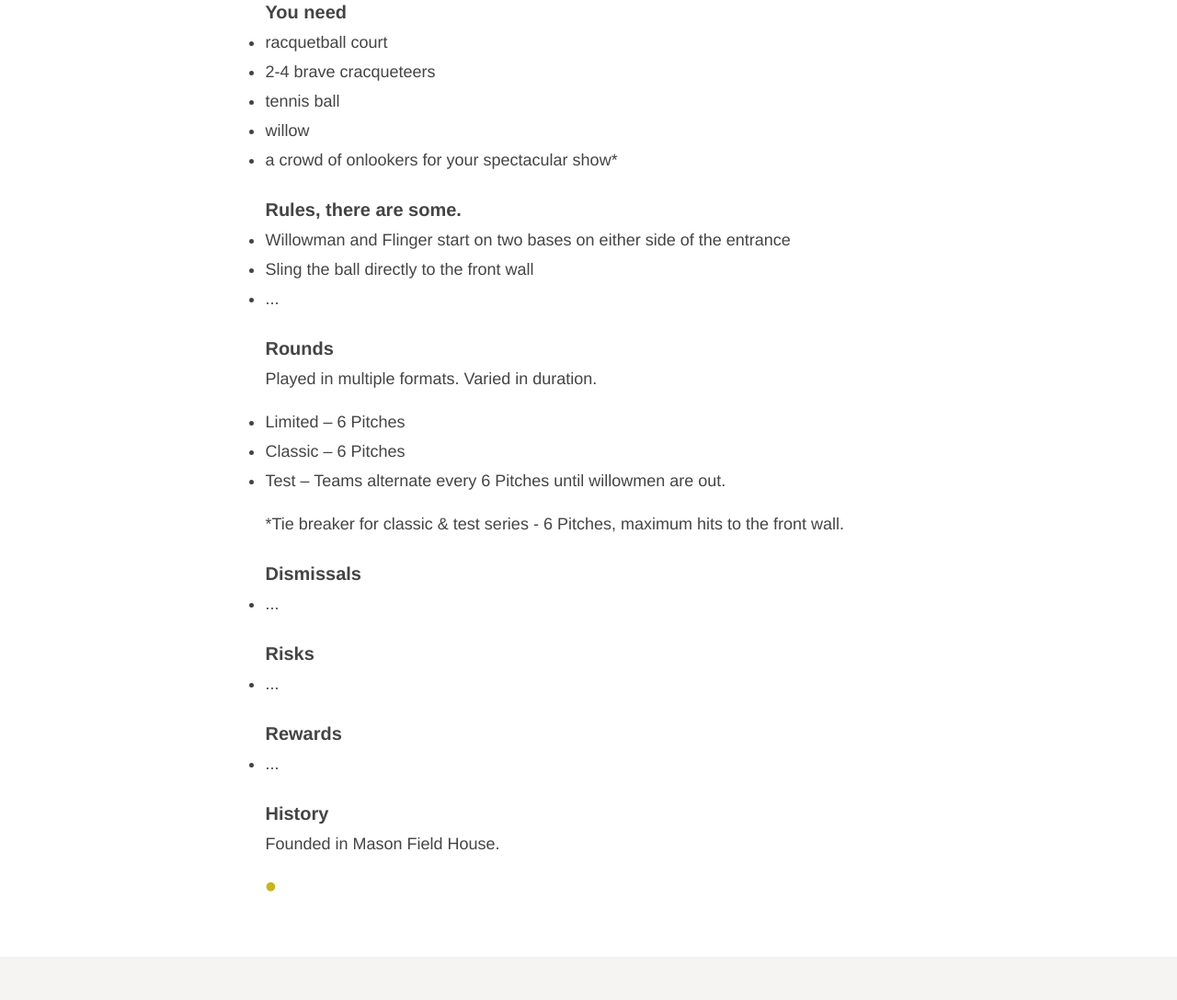
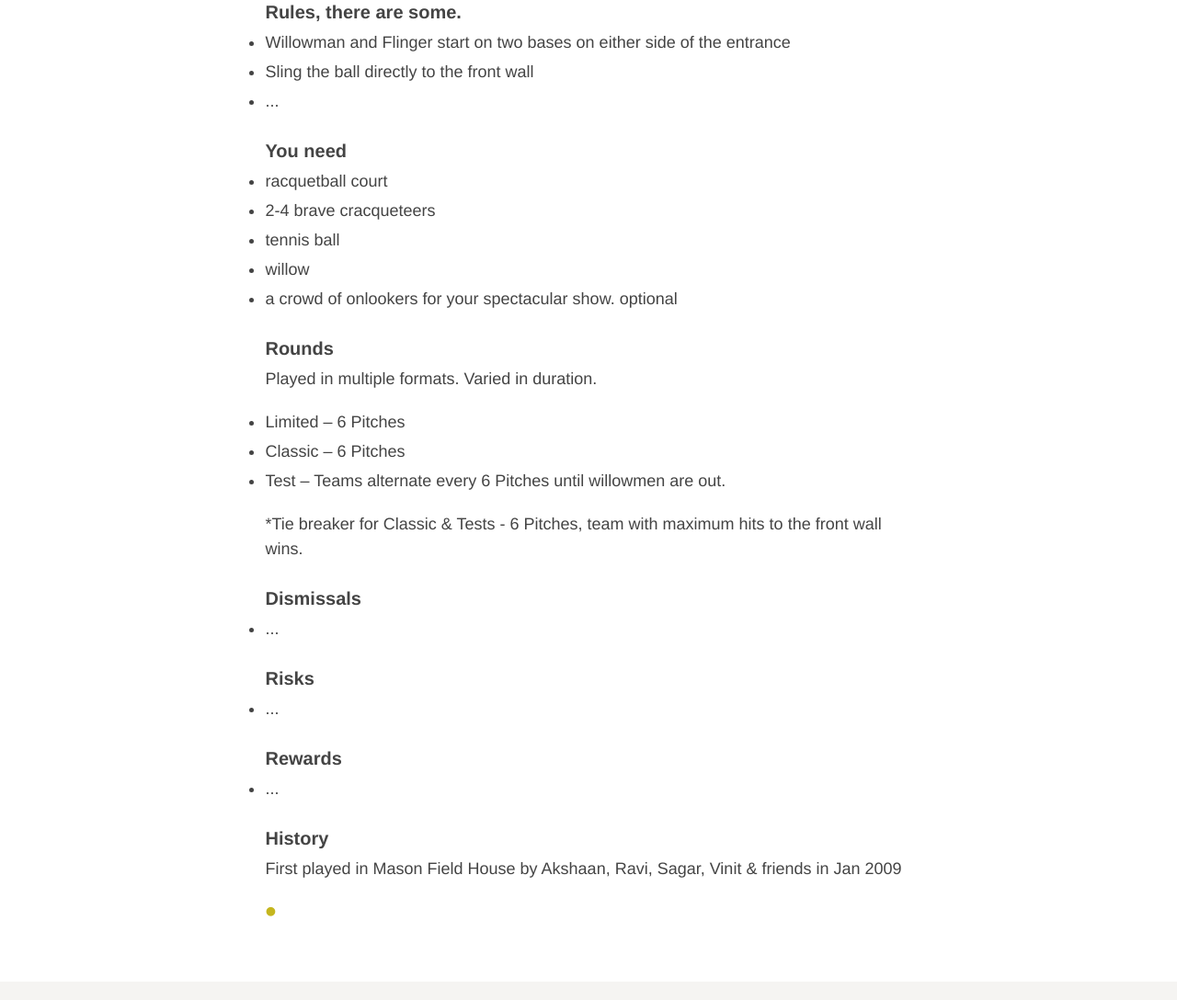
Before and after one commit to cracquet/cracquet.github.io, a plain HTML site: page index.html in a window 1280 px wide. Shown: the part 256-1344 px from the top of the page at 92% size. Before the commit the page ends 1317 px from the top, so only its background shows below. Drawn offline with Linux system fonts and the light colour scheme.

Commit message:
v2
updated file found.

```diff
--- a/index.html
+++ b/index.html
@@ -23,28 +23,28 @@
                     <div class="post-content drop">
                         <p>Hello and welcome, It's winter. Chilly outside and friends are there. You want real fun, try Cracquet. Sure, it'll bring smiles and groans to one and all.
                         </p>
+                        <h3>Rules, there are some.</h3>
+                        <ul>
+                            <li>Willowman and Flinger start on two bases on either side of the entrance</li>
+                            <li>Sling the ball directly to the front wall</li>
+                            <li>...</li>
+                        </ul>
                         <h3>You need</h3>
                         <ul>
                             <li>racquetball court</li>
                             <li>2-4 brave cracqueteers</li>
                             <li>tennis ball</li>
                             <li>willow</li>
-                            <li>a crowd of onlookers for your spectacular show*</li>
-                        </ul>
-                        <h3>Rules, there are some.</h3>
-                        <ul>
-                            <li>Willowman and Flinger start on two bases on either side of the entrance</li>
-                            <li>Sling the ball directly to the front wall</li>
-                            <li>...</li>
+                            <li>a crowd of onlookers for your spectacular show. optional</li>
                         </ul>
                         <h3>Rounds</h3>
-                        <p>Played in multiple formats. Varied in duration. </p>
+                        <p>Played in multiple formats. Varied in duration.</p>
                         <ul>
                             <li>Limited &#8211; 6 Pitches</li>
                             <li>Classic &#8211; 6 Pitches</li>
                             <li>Test &#8211; Teams alternate every 6 Pitches until willowmen are out.</li>
                         </ul>
-                        <p>*Tie breaker for classic &amp; test series - 6 Pitches, maximum hits to the front wall.</p>
+                        <p>*Tie breaker for Classic &amp; Tests - 6 Pitches, team with maximum hits to the front wall wins.</p>
                         <h3>Dismissals</h3>
                         <ul>
                             <li>...</li>
@@ -58,7 +58,7 @@
                             <li>...</li>
                         </ul>
                         <h3>History</h3>
-                        <p>Founded in Mason Field House.</p>
+                        <p>First played in Mason Field House by Akshaan, Ravi, Sagar, Vinit &amp; friends in Jan 2009</p>
                         <p class="end">&bull;</p>
                     </div>
                 </div>
```
